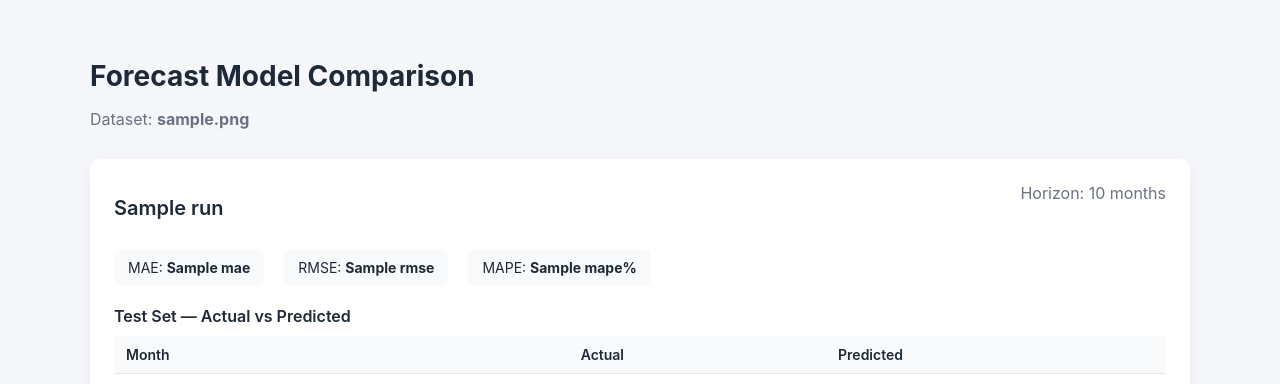
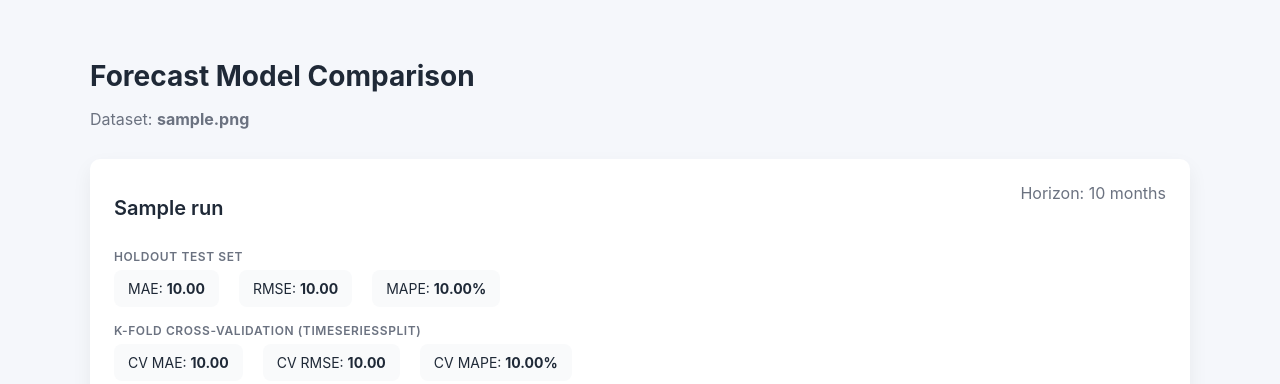
Before and after one commit to Giddyj/Forecasting_Project, a Django app: template core/templates/core/forecast_compare.html in a window 1280 px wide. Shown: the top 384 px of the page. Run offline with Django 5.2, Linux system fonts and the light colour scheme; tables that the repository leaves empty hold one stand-in row (values such as "Sample post"); the template is opened without the code that fills it: values that come from a table or form of the project are taken from there, most other values are stand-ins (such as "Sample title", 1, 10 or a date in 2020).

Commit message:
Add TimeSeriesSplit cross-validation to ML forecast models

```diff
--- a/core/models.py
+++ b/core/models.py
@@ -32,6 +32,11 @@ class ForecastRun(models.Model):
     rmse = models.FloatField(null=True, blank=True)
     mape = models.FloatField(null=True, blank=True)
 
+    # cross-validation metrics (TimeSeriesSplit on training data, ML models only)
+    cv_mae = models.FloatField(null=True, blank=True)
+    cv_rmse = models.FloatField(null=True, blank=True)
+    cv_mape = models.FloatField(null=True, blank=True)
+
     # settings used for evaluation/forecasting
     test_size = models.IntegerField(default=6)
     n_lags = models.IntegerField(default=3)
--- a/core/templates/core/forecast_compare.html
+++ b/core/templates/core/forecast_compare.html
@@ -125,11 +125,21 @@
         <div class="subtitle">Horizon: {{ run.horizon_months }} months</div>
       </div>
 
+      <div style="margin-bottom:6px; font-size:12px; font-weight:600; color:#6b7280; text-transform:uppercase; letter-spacing:.05em;">Holdout Test Set</div>
       <div class="metrics">
-        <div class="metric">MAE: <strong>{{ run.mae }}</strong></div>
-        <div class="metric">RMSE: <strong>{{ run.rmse }}</strong></div>
-        <div class="metric">MAPE: <strong>{{ run.mape }}%</strong></div>
+        <div class="metric">MAE: <strong>{{ run.mae|floatformat:2 }}</strong></div>
+        <div class="metric">RMSE: <strong>{{ run.rmse|floatformat:2 }}</strong></div>
+        <div class="metric">MAPE: <strong>{{ run.mape|floatformat:2 }}%</strong></div>
       </div>
+
+      {% if run.cv_mae %}
+      <div style="margin-bottom:6px; font-size:12px; font-weight:600; color:#6b7280; text-transform:uppercase; letter-spacing:.05em;">K-Fold Cross-Validation (TimeSeriesSplit)</div>
+      <div class="metrics">
+        <div class="metric">CV MAE: <strong>{{ run.cv_mae|floatformat:2 }}</strong></div>
+        <div class="metric">CV RMSE: <strong>{{ run.cv_rmse|floatformat:2 }}</strong></div>
+        <div class="metric">CV MAPE: <strong>{{ run.cv_mape|floatformat:2 }}%</strong></div>
+      </div>
+      {% endif %}
 
       <div class="section-title">Test Set — Actual vs Predicted</div>
 
--- a/core/views.py
+++ b/core/views.py
@@ -103,6 +103,9 @@ def run_forecast(request, upload_id):
             mae=out["mae"],
             rmse=out["rmse"],
             mape=out["mape"],
+            cv_mae=out["cv_mae"],
+            cv_rmse=out["cv_rmse"],
+            cv_mape=out["cv_mape"],
         )
 
         ForecastResult.objects.bulk_create([
```
Also changed, not shown: core/services.py (+24 -1 lines), core/migrations/0004_forecastrun_cv_mae_forecastrun_cv_mape_and_more.py (added).
